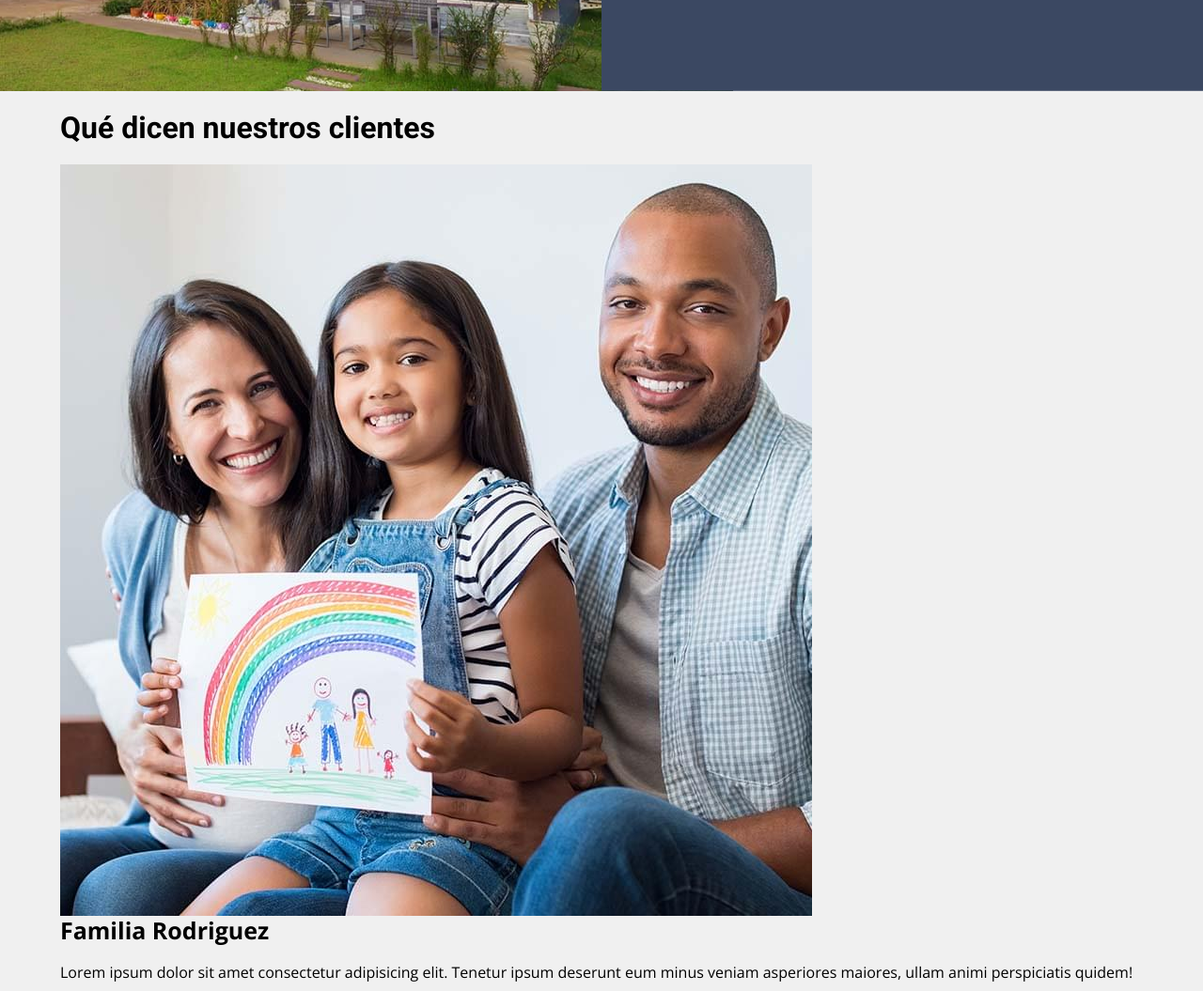
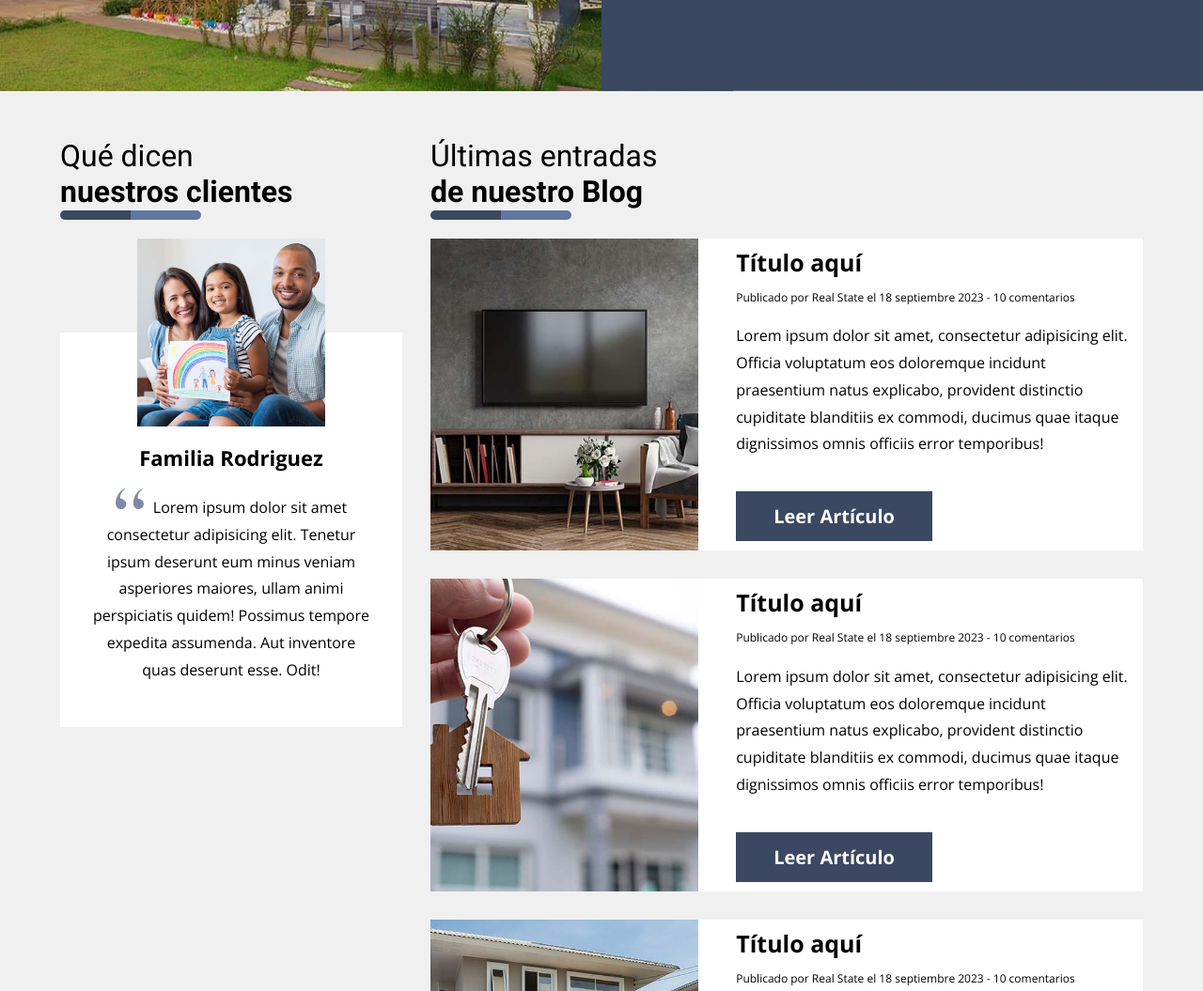
Before and after one commit to Ara-Polanco/realState, a website: page index.html in a window 1280 px wide. Shown: the part 2466-3521 px from the top of the page at 94% size. Drawn offline with nearby package versions, Linux system fonts and the light colour scheme.

Commit message:
Adding: styles to testimonial section

```diff
--- a/index.html
+++ b/index.html
@@ -135,11 +135,11 @@
 
             <div class="testimonial">
                 <img class="testimonial__imagen" src="/build/img/testimonial.jpg" alt="Imagen testimonial">
-            </div>
 
-            <div class="testimonial__contenido">
-                <h3 class="testimonial__nombre">Familia Rodriguez</h3>
-                <p class="testimonial__texto">Lorem ipsum dolor sit amet consectetur adipisicing elit. Tenetur ipsum deserunt eum minus veniam asperiores maiores, ullam animi perspiciatis quidem! Possimus tempore expedita assumenda. Aut inventore quas deserunt esse. Odit!</p>
+                <div class="testimonial__contenido">
+                    <h3 class="testimonial__nombre">Familia Rodriguez</h3>
+                    <p class="testimonial__texto">Lorem ipsum dolor sit amet consectetur adipisicing elit. Tenetur ipsum deserunt eum minus veniam asperiores maiores, ullam animi perspiciatis quidem! Possimus tempore expedita assumenda. Aut inventore quas deserunt esse. Odit!</p>
+                </div>
             </div>
 
         </section>
@@ -155,7 +155,7 @@
 
                 <div class="entrada__contenido">
                     <h3 class="entrada__nombre">Título aquí</h3>
-                    <p class="entrada__meta">Publicado por Real State el 18 septiembre 2023 - 10comentarios</p>
+                    <p class="entrada__meta">Publicado por Real State el 18 septiembre 2023 - 10 comentarios</p>
                     <p class="entrada__texto">Lorem ipsum dolor sit amet, consectetur adipisicing elit. Officia voluptatum eos doloremque incidunt praesentium natus explicabo, provident distinctio cupiditate blanditiis ex commodi, ducimus quae itaque dignissimos omnis officiis error temporibus!</p>
                     <a class="entrada__enlace" href="#">Leer Artículo</a>
                 </div>
@@ -170,7 +170,7 @@
 
                 <div class="entrada__contenido">
                     <h3 class="entrada__nombre">Título aquí</h3>
-                    <p class="entrada__meta">Publicado por Real State el 18 septiembre 2023 - 10comentarios</p>
+                    <p class="entrada__meta">Publicado por Real State el 18 septiembre 2023 - 10 comentarios</p>
                     <p class="entrada__texto">Lorem ipsum dolor sit amet, consectetur adipisicing elit. Officia voluptatum eos doloremque incidunt praesentium natus explicabo, provident distinctio cupiditate blanditiis ex commodi, ducimus quae itaque dignissimos omnis officiis error temporibus!</p>
                     <a class="entrada__enlace" href="#">Leer Artículo</a>
                 </div>
@@ -185,7 +185,7 @@
 
                 <div class="entrada__contenido">
                     <h3 class="entrada__nombre">Título aquí</h3>
-                    <p class="entrada__meta">Publicado por Real State el 18 septiembre 2023 - 10comentarios</p>
+                    <p class="entrada__meta">Publicado por Real State el 18 septiembre 2023 - 10 comentarios</p>
                     <p class="entrada__texto">Lorem ipsum dolor sit amet, consectetur adipisicing elit. Officia voluptatum eos doloremque incidunt praesentium natus explicabo, provident distinctio cupiditate blanditiis ex commodi, ducimus quae itaque dignissimos omnis officiis error temporibus!</p>
                     <a class="entrada__enlace" href="#">Leer Artículo</a>
                 </div>
--- a/src/scss/base/_mixins.scss
+++ b/src/scss/base/_mixins.scss
@@ -51,17 +51,17 @@
     grid-template-columns: repeat($columnas, 1fr);
 }
 
-@mixin heading {
+@mixin heading($salto: false) {
     font-weight: 400;
-
 
     span {
         font-weight: 700;
+        @if($salto) {
+            display: block;
+        }
     }
 
     &::after {
-
-
         content: '';
         display: block;
         height: 1rem;
--- a/src/scss/ui/contenido/_index.scss
+++ b/src/scss/ui/contenido/_index.scss
@@ -1,2 +1,3 @@
 @forward 'propiedades';
 @use 'destacada';
+@forward 'testimonial';
--- /dev/null
+++ b/src/scss/ui/contenido/_testimonial.scss
@@ -0,0 +1,99 @@
+@use 'base/variables' as v;
+@use 'base/mixins' as m;
+
+.testimoniales {
+    margin-top: v.$separacion;
+
+    @include m.desktop {
+        @include m.grid(3, v.$separacion);
+
+        &__blog {
+            @include m.desktop{
+                grid-column: 2 / 4;
+            }
+        }
+    }
+
+    &__heading {
+        @include m.heading(true);
+    }
+
+}
+
+.testimonial {
+    text-align: center;
+
+    &__imagen {
+        width: 20rem;
+        margin: 0 auto;
+    }
+
+    &__contenido {
+        background-color: v.$blanco;
+        margin-top: -10rem;
+        padding: 12rem v.$separacion v.$separacion v.$separacion;
+    }
+
+    &__nombre {
+        font-size: 2.2rem;
+        font-weight: 700;
+    }
+
+    &__texto {
+
+        &::before {
+            content: '';
+            background-image: url(/build/img/quote.svg);
+            background-repeat: no-repeat;
+            background-position: center;
+            width: v.$separacion;
+            height: v.$separacion;
+            display: inline-block;
+            margin-right: 1rem;
+        }
+    }
+}
+
+.entrada {
+
+    background-color: v.$blanco;
+    margin-bottom: v.$separacion;
+
+    @include m.tablet {
+        @include m.grid(5, v.$separacion);
+
+    }
+
+    &__imagen-contenedor {
+        @include m.tablet {
+            grid-column: 1 / 3;
+        }
+    }
+
+    &__imagen {
+        height: 30rem;
+        height: 100%;
+        width: 100%;
+        object-fit: cover;
+    }
+
+    &__contenido {
+        padding: 1rem;
+        @include m.tablet {
+            grid-column: 3 / -1;
+        }
+    }
+
+    &__meta {
+        font-size: 1.2rem;
+    }
+
+    &__enlace {
+        @include m.boton(v.$primario, v.$blanco);
+        display: block;
+
+        @include m.tablet {
+            display: inline-block;
+        }
+    }
+}
```
Also changed, not shown: build/css/app.css, 1 other file.
